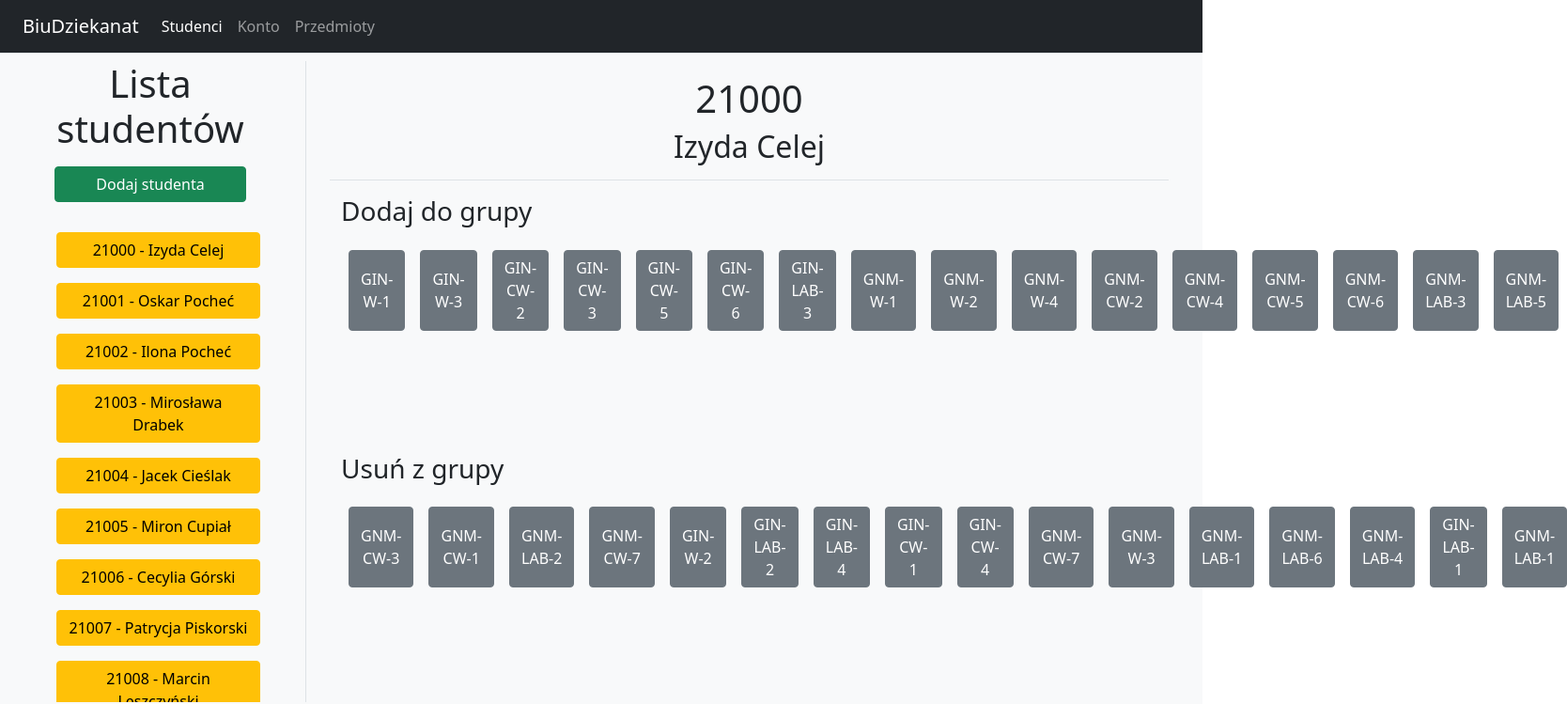
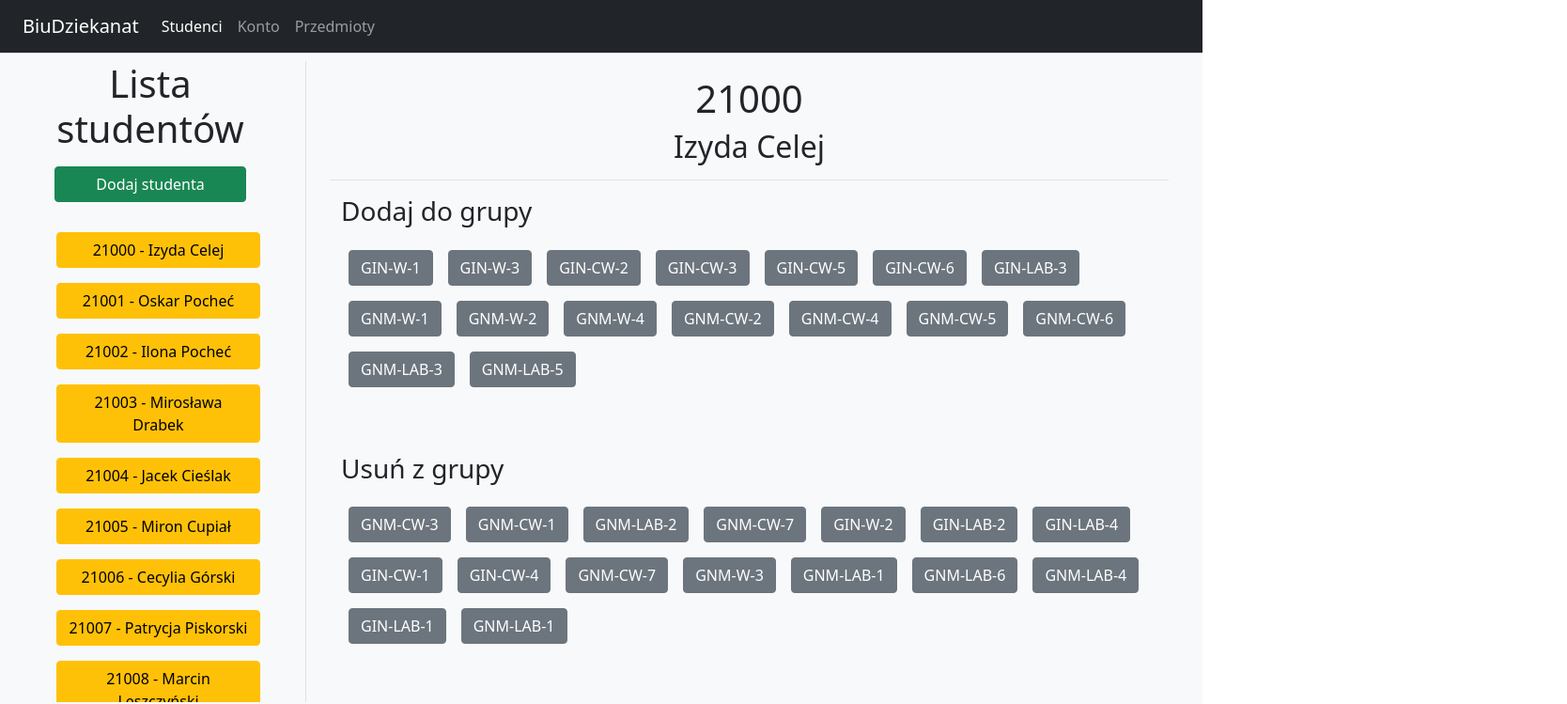
Before and after one commit to giedrys-michal/ITN_BIU, an Angular app in the folder BiuDziekanat/: page /students in a window 1280 px wide. Shown: the top 749 px of the page at 94% size, 1668 px wide, since content can reach past the window. Built offline with nearby package versions, Linux system fonts and the light colour scheme.

Commit message:
Adjust StudentsView groups layout
Adjust StudentsView groups layout

```diff
--- a/BiuDziekanat/src/app/studentsView/student-details-view/student-details-view.component.html
+++ b/BiuDziekanat/src/app/studentsView/student-details-view/student-details-view.component.html
@@ -8,15 +8,15 @@
       </div>
     </div>
     <div class="row h-100">
-      <div class="col-12 h-50">
+      <div class="col-12 mh-50">
         <h3 class="my-3">Dodaj do grupy</h3>
-        <div class="d-flex flex-row">
+        <div class="d-flex flex-row flex-wrap">
           <button *ngFor="let group of remainingGroups" (click)="onAddToGroup(group)" type="button" class="btn btn-secondary m-2">{{group.name}}</button>
         </div>
       </div>
-      <div class="col-12 h-50">
+      <div class="col-12 mh-50">
         <h3 class="my-3">Usuń z grupy</h3>
-        <div class="d-flex flex-row">
+        <div class="d-flex flex-row flex-wrap">
           <button *ngFor="let group of currentStudent.groups" (click)="onRemoveFromGroup(group)" type="button" class="btn btn-secondary m-2">{{group.name}}</button>
         </div>
       </div>
```
